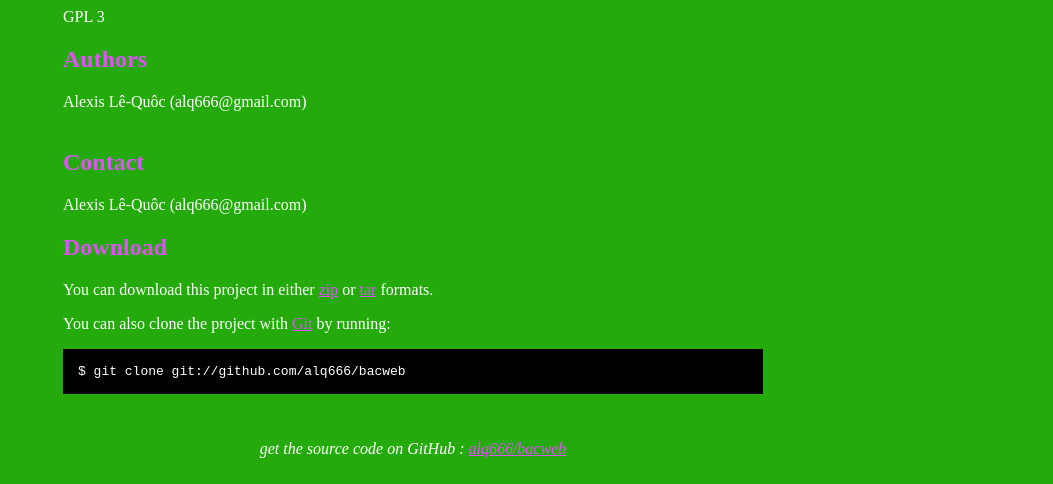
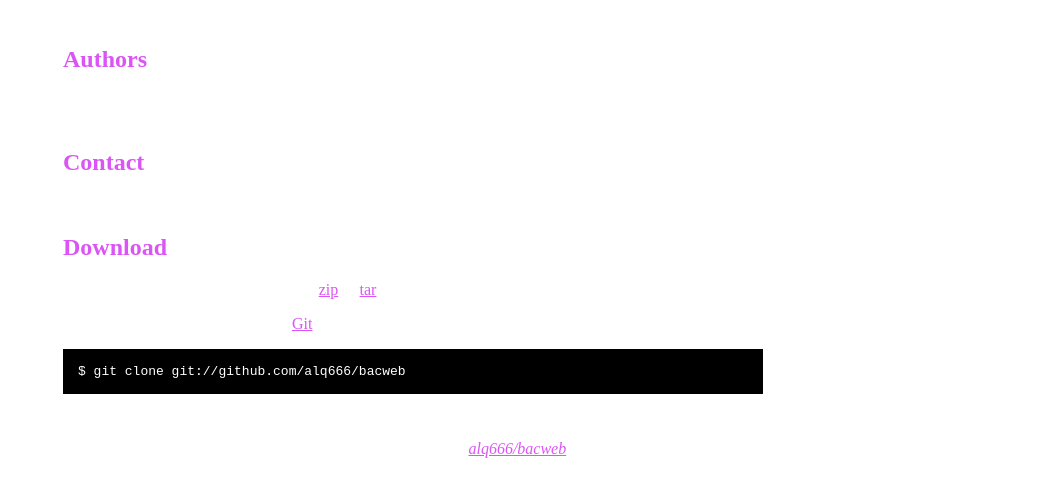
Before and after one commit to alq666/bacweb, a plain HTML site: page index.html in a window 1280 px wide. Shown: the part 316-800 px from the top of the page, without its empty margins (227-1280 px from the left). Drawn offline with Linux system fonts and the light colour scheme.

Commit message:
Changed background

```diff
--- a/index.html
+++ b/index.html
@@ -10,7 +10,7 @@
 	<style type="text/css">
 		body {
   		margin-top: 1.0em;
-  		background-color: #24aa0a;
+  		background-color: white;
 		  font-family: "Helvetica,Arial,FreeSans";
   		color: #ffffff;
     }
```
